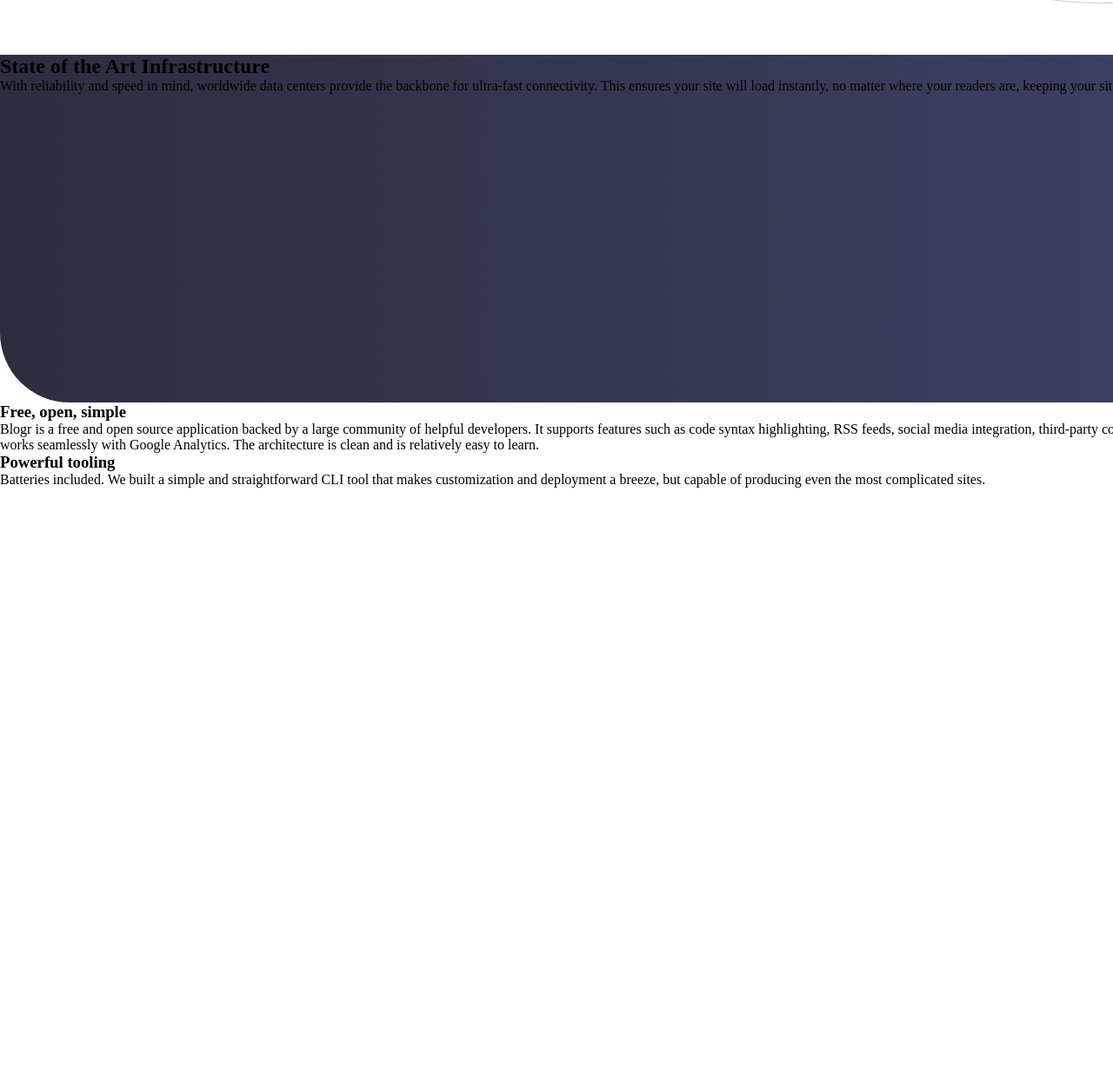
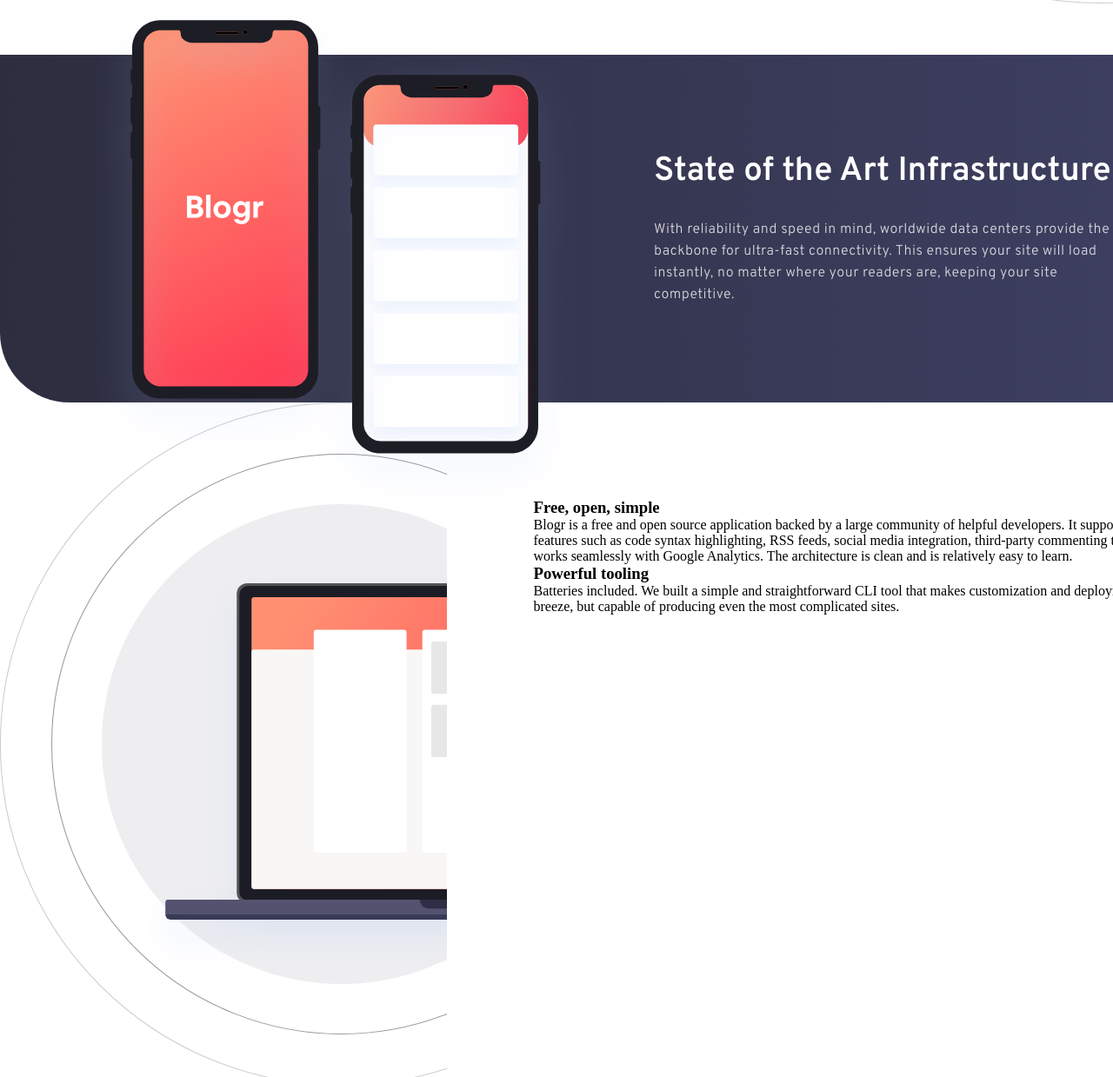
Before and after one commit to UrsulaSpela/blogr-landing-page-main, a plain HTML site: page index.html in a window 1280 px wide. Shown: the part 1537-2776 px from the top of the page at 87% size. Drawn offline with Linux system fonts and the light colour scheme.

Commit message:
Add files via upload

```diff
--- a/index.html
+++ b/index.html
@@ -19,6 +19,7 @@
   </style>
 </head>
 <body>
+  <div id="all">
   <div id="head">
   <nav>
 <div id="head-left">
@@ -85,8 +86,10 @@
   </div>
 
   <div id="main">
-    <div id="image-main"></div>
-    <div>
+    <div id="image-main">
+      <img src="images/illustration-phones.svg" alt="">
+    </div>
+    <div id="text-main">
       <h2>State of the Art Infrastructure</h2>
       <p>With reliability and speed in mind, worldwide data centers provide the backbone for ultra-fast connectivity.
         This ensures your site will load instantly, no matter where your readers are, keeping your site competitive.</p>
@@ -94,14 +97,17 @@
   </div>
 
   <div id="about">
-    <h3>Free, open, simple</h3>
-    <p>Blogr is a free and open source application backed by a large community of helpful developers. It supports
+    <div id="image-about"></div>
+    <div id="about-text">
+      <h3>Free, open, simple</h3>
+      <p>Blogr is a free and open source application backed by a large community of helpful developers. It supports
       features such as code syntax highlighting, RSS feeds, social media integration, third-party commenting tools,
       and works seamlessly with Google Analytics. The architecture is clean and is relatively easy to learn.</p>
 
-    <h3>Powerful tooling</h3>
-    <p>Batteries included. We built a simple and straightforward CLI tool that makes customization and deployment a breeze, but
-      capable of producing even the most complicated sites.</p>
+      <h3>Powerful tooling</h3>
+      <p>Batteries included. We built a simple and straightforward CLI tool that makes customization and deployment a breeze, but
+        capable of producing even the most complicated sites.</p>
+    </div>
   </div>
 
   <div id="foot">
@@ -144,5 +150,6 @@
     Challenge by <a href="https://www.frontendmentor.io?ref=challenge" target="_blank">Frontend Mentor</a>.
     Coded by <a href="#">Your Name Here</a>.
   </div>
+  </div>
 </body>
 </html>
--- a/style.css
+++ b/style.css
@@ -4,12 +4,17 @@
     box-sizing:border-box;
 }
 body{
-    width: 1440px;
+    width: 100%;
     display: flex;
     flex-direction:column;
     justify-content: center;
 }
+#all{
+    width: 1440px;
+}
+
 /* head */
+
 #head {
     height: 600px;
     background: linear-gradient(to right,hsl(13, 100%, 72%),hsl(353, 100%, 62%));
@@ -96,7 +101,9 @@ button{
     background: white;
     color: hsl(355, 100%, 74%);
 }
+
 /* intro */
+
 #intro{
     height: 1000px;
     display: grid;
@@ -113,7 +120,7 @@ button{
 }
 #intro-text{
     position: relative;
-    top: -100px;
+    top: -50px;
     padding: 0 40px 0 160px;
 }
 #intro h3{
@@ -125,6 +132,7 @@ button{
     line-height: 25px;
     font-size: 16px;
     letter-spacing: .5px;;
+    opacity: .8;
 }
 #image-intro{
     grid-column: 2/3;
@@ -132,17 +140,55 @@ button{
     background: url(images/illustration-editor-desktop.svg) no-repeat;
     background-position: -30% 50%;
 }
+
 /* main */
+
 #main{
     height: 400px;
     background: linear-gradient(to left, hsl(237, 23%, 32%), hsl(237, 17%, 21%));
     border-radius: 0 80px 0 80px;
+    color: white;
+    display: flex;
+    font-family: 'Overpass', sans-serif;
 }
+#image-main{
+    background-size: cover;
+    position: relative;
+    top: -60px;
+    left: 110px;
+}
+#text-main{
+    padding: 110px 100px 100px 200px;
+}
+#main h2{
+    font-size: 2.4em;
+    padding-bottom: 30px;
+}
+#main p{
+    line-height: 25px;
+    font-size: 16px;
+    letter-spacing: .5px;;
+    opacity: .8;
+    padding-right: 30px;
+}
+
 /* about */
+
 #about{
     height: 1000px;
+    display: flex;
 }
+#image-about{
+    background: url(images/illustration-laptop-desktop.svg) no-repeat;
+    width: 100%;
+    height: 100%;
+}
+#about-text{
+    padding: 110px 100px 100px 100px;
+}
+
 /* footer */
+
 #foot{
     height: 350px;
     background: hsl(240, 10%, 16%);
```
